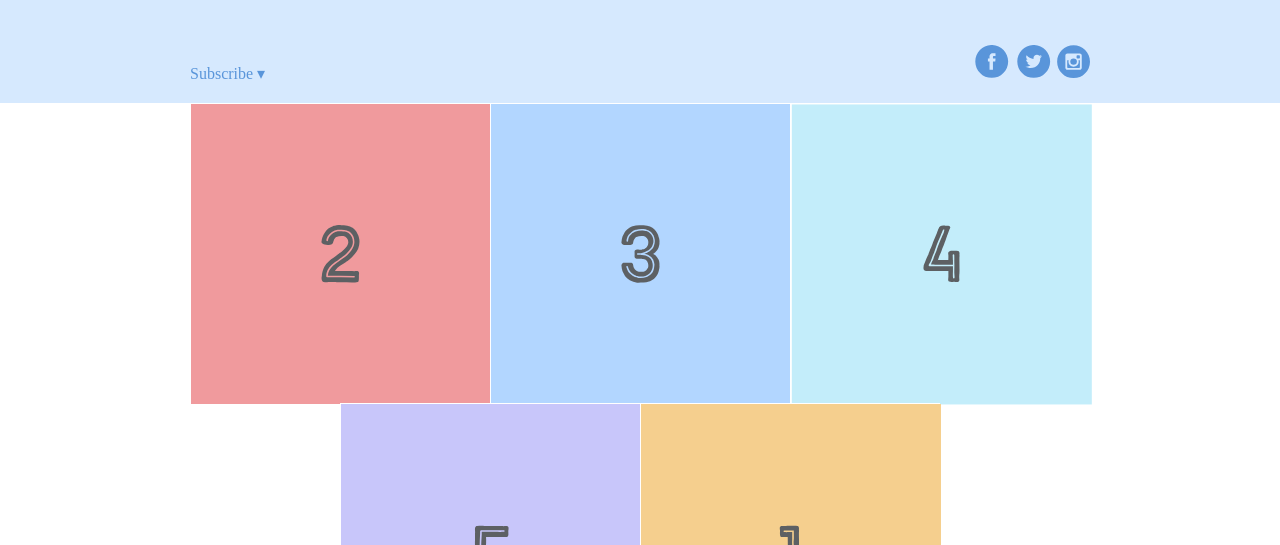
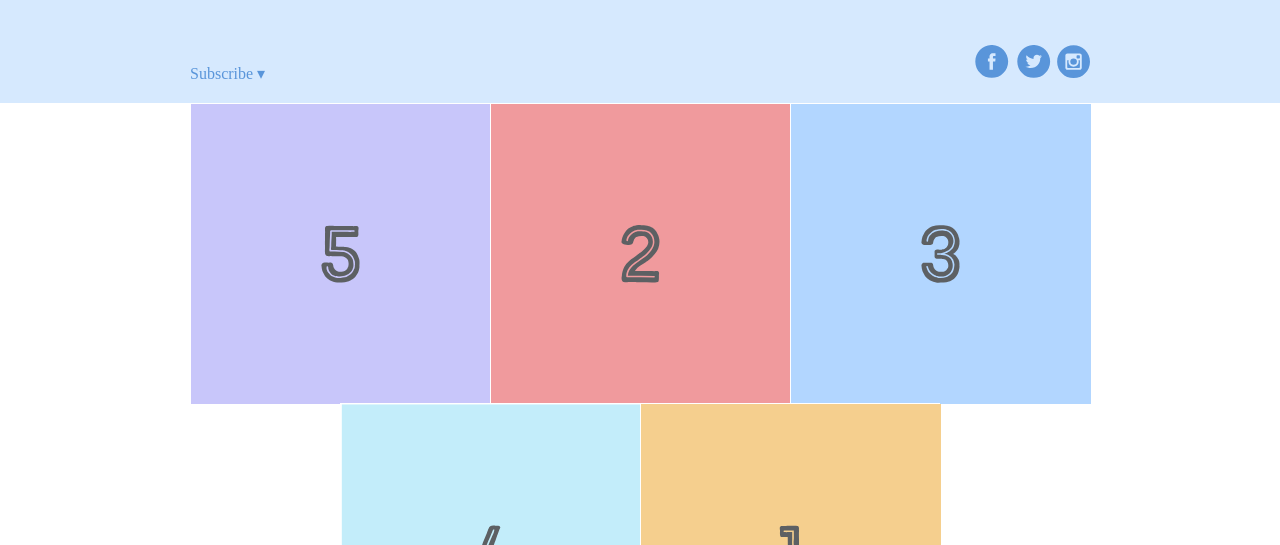
Before and after one commit to ta-torres/flexbox-test, a plain HTML site: page index.html in a window 1280 px wide. Shown: the part 255-800 px from the top of the page. Drawn offline with Linux system fonts and the light colour scheme.

Commit message:
Fix typo in last-item

```diff
--- a/styles.css
+++ b/styles.css
@@ -65,7 +65,7 @@
     order: 1;
 }
 
-.last.item {
+.last-item {
     order: -1;
 }
 
```
